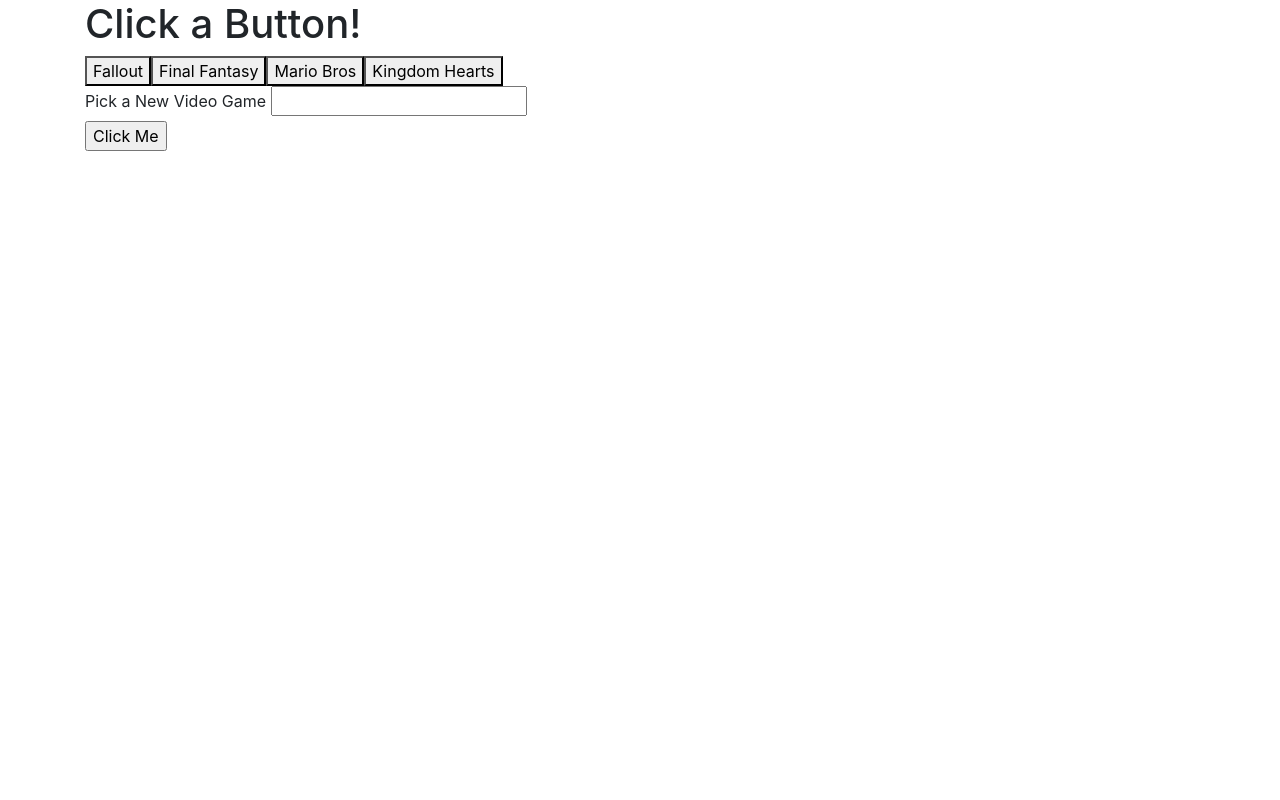
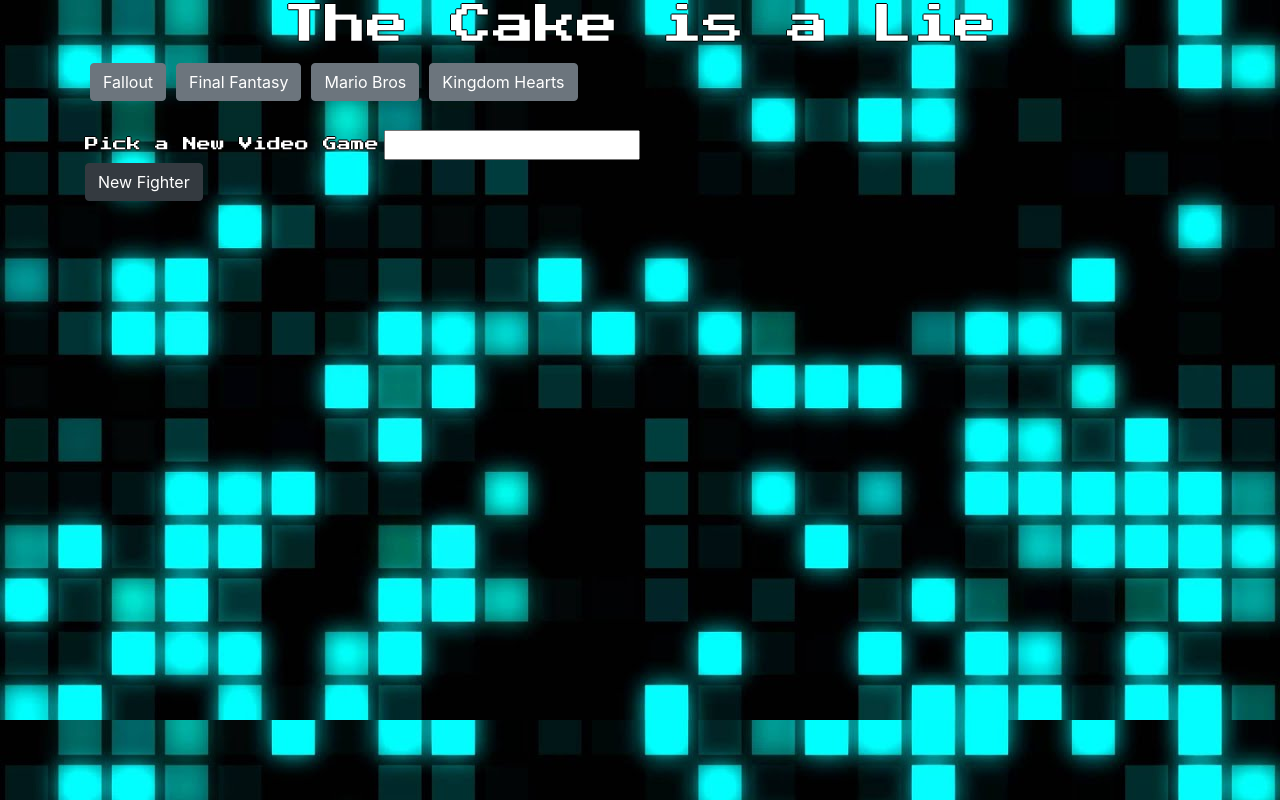
Before and after one commit to JoeZufelt/GifMeSomeVG, a plain HTML site: page index.html in a window 1280 px wide. Drawn offline with nearby package versions, Linux system fonts and the light colour scheme.

Commit message:
guy done

```diff
--- a/assets/css/style.css
+++ b/assets/css/style.css
@@ -0,0 +1,37 @@
+body {
+    background-image: url("../images/blue_cubes.jpg");
+}
+
+h1 {
+    text-align: center;
+    color: #ffffff;
+    font-family: 'Press Start 2P';
+    font-size: 42px;
+    text-shadow: -1px 0 black, 0 1px black, 1px 0 black, 0 -1px black;
+}
+
+label {
+    font-family: 'Press Start 2P';
+    color: #ffffff;
+    font-size: 14px;
+    text-shadow: -1px 0 black, 0 1px black, 1px 0 black, 0 -1px black;
+}
+
+p {
+    font-family: 'Press Start 2P';
+    color: #ffffff;
+    font-size: 14px;
+    text-shadow: -1px 0 black, 0 1px black, 1px 0 black, 0 -1px black;
+    margin: 5px;
+    padding: 5px;
+}
+
+.game-btn {
+    margin: 5px;
+}
+
+.gifDiv {
+    margin: 5px;
+    padding: 5px;
+    float: left;
+}
--- a/assets/javascript/function.js
+++ b/assets/javascript/function.js
@@ -22,8 +22,8 @@ $(document).ready(function () {
                     var gameGif = $("<img>");
                     var gameStill = results[i].images.fixed_height_still.url;
                     var gameMove = results[i].images.fixed_height.url;
-                    // gameGif.attr("src", gameStill);
                     gameGif.addClass("game-gif").attr("src", gameStill).attr("value", "still").attr("stillURL", gameStill).attr("movingURL", gameMove);
+                    gifDiv.addClass("gifDiv");
                     gifDiv.append(p);
                     gifDiv.append(gameGif);
                     $(".gifs").prepend(gifDiv);
@@ -37,7 +37,7 @@ $(document).ready(function () {
         $("#buttons").empty();
         for (var i = 0; i < gamesArray.length; i++) {
             var a = $("<button>");
-            a.addClass("game-btn");
+            a.addClass("btn btn-secondary game-btn");
             a.attr("data-name", gamesArray[i]);
             a.text(gamesArray[i]);
             $("#buttons").append(a);
@@ -49,19 +49,20 @@ $(document).ready(function () {
         var game = $("#game-input").val().trim();
         gamesArray.push(game);
         renderButtons();
+        $("#game-input").val("");
     }); // End Add Game Click
 
     // Start and Stop Gifs
-    $(document).on("click", ".game-gif", function() {
+    $(document).on("click", ".game-gif", function () {
         var isMoving = $(this).attr("value");
         if (isMoving === "still") {
-          $(this).attr("src", $(this).attr("movingURL"));
-          $(this).attr("value", "moving");
+            $(this).attr("src", $(this).attr("movingURL"));
+            $(this).attr("value", "moving");
         } else {
-          $(this).attr("src", $(this).attr("stillURL"));
-          $(this).attr("value", "still");
+            $(this).attr("src", $(this).attr("stillURL"));
+            $(this).attr("value", "still");
         }
-      });
+    });
 
     $(document).on("click", ".game-btn", displayGame);
     renderButtons();
--- a/index.html
+++ b/index.html
@@ -1,30 +1,46 @@
 <!DOCTYPE html>
 <html lang="en">
+
 <head>
     <meta charset="UTF-8">
     <meta name="viewport" content="width=device-width, initial-scale=1.0">
     <meta http-equiv="X-UA-Compatible" content="ie=edge">
     <title>Gif Me Some Video Games</title>
-    <link rel="stylesheet" href="https://stackpath.bootstrapcdn.com/bootstrap/4.1.3/css/bootstrap.min.css" integrity="sha384-MCw98/SFnGE8fJT3GXwEOngsV7Zt27NXFoaoApmYm81iuXoPkFOJwJ8ERdknLPMO" crossorigin="anonymous">
+    <link rel="stylesheet" href="https://stackpath.bootstrapcdn.com/bootstrap/4.1.3/css/bootstrap.min.css" integrity="sha384-MCw98/SFnGE8fJT3GXwEOngsV7Zt27NXFoaoApmYm81iuXoPkFOJwJ8ERdknLPMO"
+        crossorigin="anonymous">
+    <link href='https://fonts.googleapis.com/css?family=Press Start 2P' rel='stylesheet'>
     <link rel="stylesheet" type="text/css" href="assets/css/style.css">
     <script type="text/javascript" src="https://cdnjs.cloudflare.com/ajax/libs/jquery/3.2.1/jquery.min.js"></script>
     <script src="assets/javascript/function.js"></script>
 </head>
+
 <body>
     <div class="container">
-        <h1>Click a Button!</h1>
-        <div id="buttons">
+        <h1>The Cake is a Lie</h1>
+        <div class="row">
+            <div class="col-md-12" id="buttons">
 
-        </div> <!--End Buttons-->
-        <form id="search">
+            </div>
+            <!--End Buttons-->
+        </div>
+        <br>
+        <div class="row">
+            <form class="form col-md-12" id="search">
                 <label for="game-input">Pick a New Video Game</label>
                 <input type="text" id="game-input">
                 <br>
-                <input id="add-game" type="submit" value="Click Me">
-        </form> <!--End Search-->
-        <div class="gifs">
+                <input class="btn btn-dark" id="add-game" type="submit" value="New Fighter">
+            </form>
+            <!--End Search-->
+        </div>
+        <div class="row">
+            <div class="gifs" id="gifSpace">
 
-        </div> <!--End gifs-->
-    </div> <!--End Container-->
+            </div>
+            <!--End gifs-->
+        </div>
+    </div>
+    <!--End Container-->
 </body>
+
 </html>
```
Also changed, not shown: assets/images/blue_cubes.jpg (added), 2 other files.
